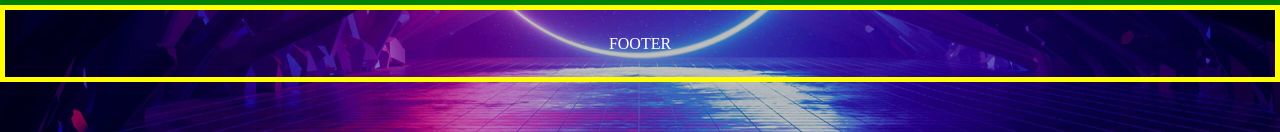
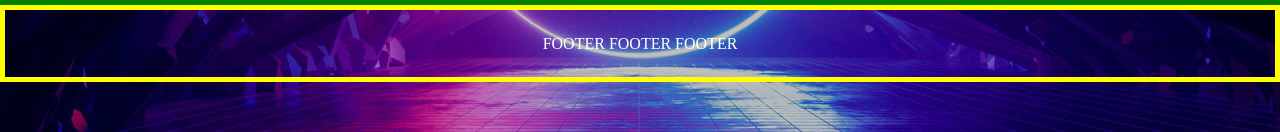
Before and after one commit to zacharyreyes99/testSite, a plain HTML site: page index.html in a window 1280 px wide. Shown: the part 498-630 px from the top of the page. Drawn offline with Linux system fonts and the light colour scheme; files that its build step writes are made by us from their sources.

Commit message:
updating footer

```diff
--- a/index.html
+++ b/index.html
@@ -35,7 +35,7 @@
 		</div>
 
 		<footer class="footer">
-			FOOTER
+			FOOTER FOOTER FOOTER
 		</footer>
 	</div>
 
```
